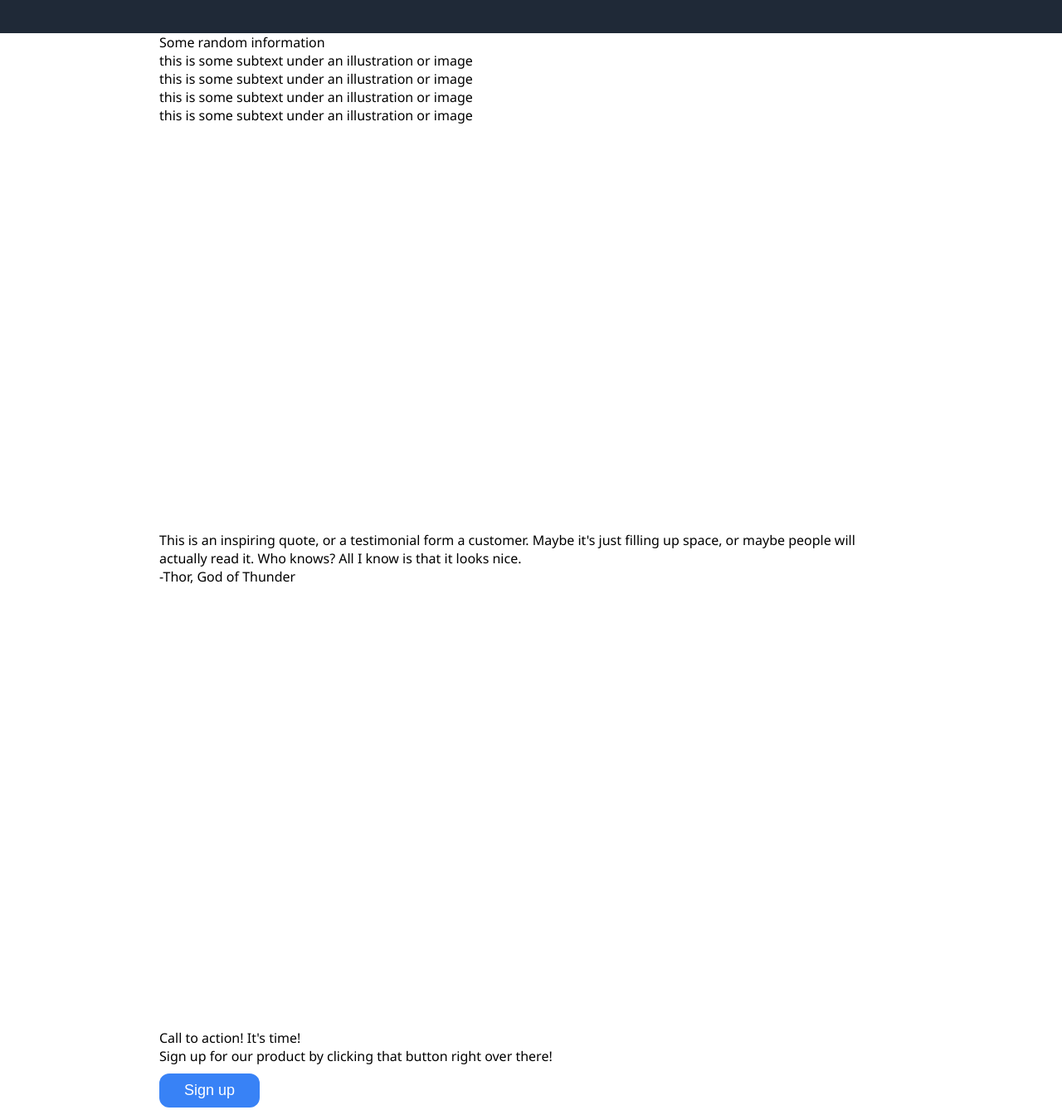
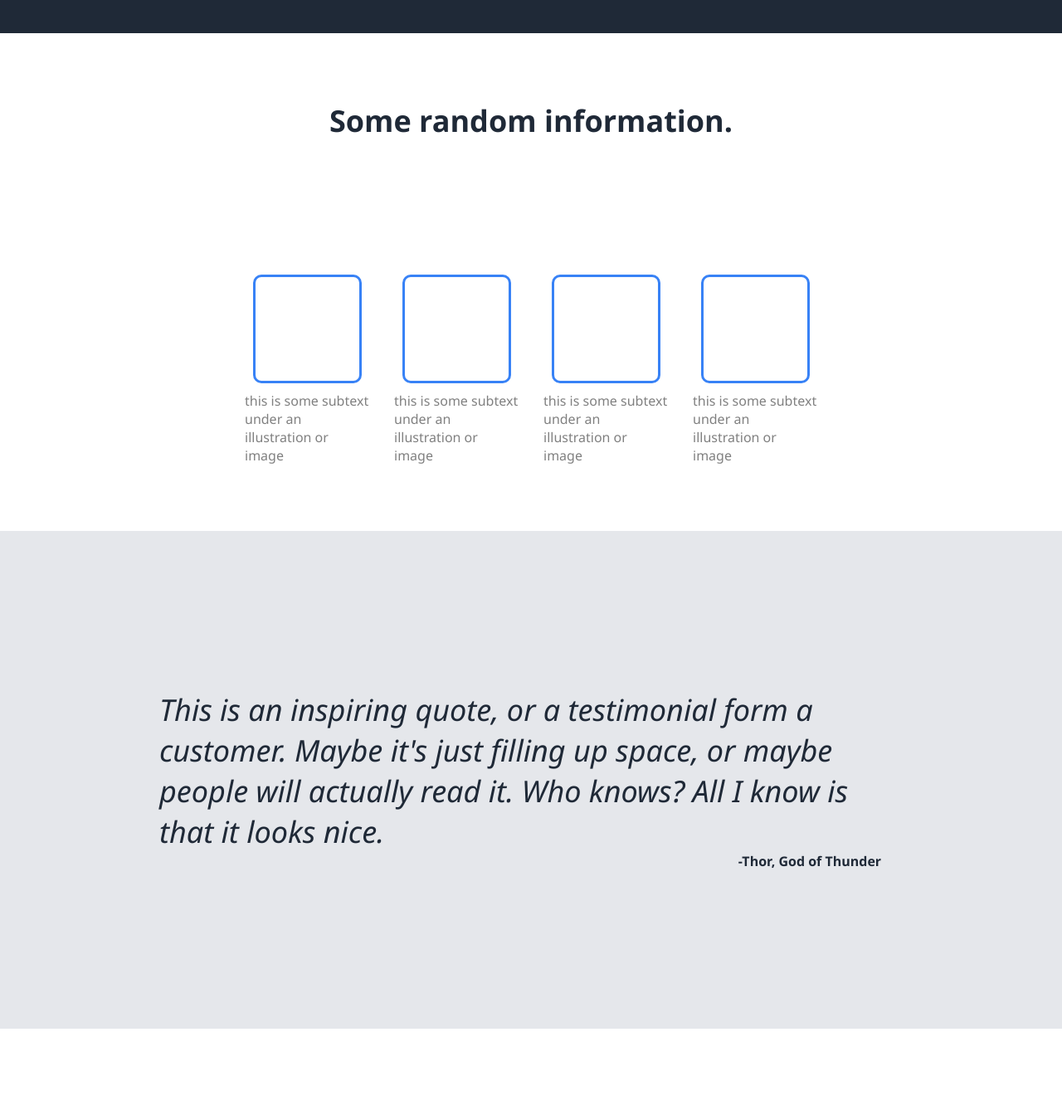
Before and after one commit to lucasgodina/landing-page, a plain HTML site: page index.html in a window 1280 px wide. Shown: the part 640-1978 px from the top of the page at 83% size. Drawn offline with Linux system fonts and the light colour scheme.

Commit message:
Finished Project

```diff
--- a/index.html
+++ b/index.html
@@ -30,7 +30,7 @@
 			<div class="intro-image">this is a placeholder for an image</div>
 		</div>
 		<div class="second-section">
-			<div class="section-title">Some random information</div>
+			<div class="section-title">Some random information.</div>
 			<div class="container">
 				<div class="info">
 					<div class="info-image"></div>
--- a/styles.css
+++ b/styles.css
@@ -78,3 +78,105 @@ button {
     cursor: pointer;
     margin-top: 10px;
 }
+
+.second-section {
+    display: flex;
+    flex-direction: column;
+    align-items: center;
+    justify-content: space-around;
+}
+
+.section-title {
+    font-size: 36px;
+    font-weight: bolder;
+    color: #1F2937;
+}
+
+.container {
+    display: flex;
+    flex-direction: row;
+}
+
+.info {
+    display: flex;
+    flex-direction: column;
+    width: 150px;
+    margin: 0 15px;
+    justify-content: center;
+    align-items: center;
+}
+
+.info-image {
+    width: 125px;
+    height: 125px;
+    border: 3px solid #3882F6;
+    border-radius: 10px;
+}
+
+.info-text {
+    margin-top: 10px;
+    color: gray;
+}
+
+.third-section {
+    background-color: #E5E7EB;
+    display: flex;
+    flex-direction: column;
+    align-items: center;
+    justify-content: center;
+}
+
+.quote {
+    color: #1F2937;
+    font-size: 36px;
+    font-style: italic;
+    font-weight: lighter;
+}
+
+.quote-author {
+    color: #1F2937;
+    font-weight: 600;
+    margin-left: 75%;
+}
+
+.fourth-section {
+    display: flex;
+    justify-content: center;
+    align-items: center;
+}
+
+.modal {
+    width: 95%;
+    height: 25%;
+    background-color: #3882F6;
+    border-radius: 10px;
+    display: flex;
+    justify-content: center;
+    align-items: center;
+}
+
+.modal-text {
+    color: #E5E7EB;
+    font-size: 20px;
+}
+
+.text-title {
+    font-weight: bold;
+}
+
+.modal-button {
+    border: 3px solid #E5E7EB;
+    border-radius: 10px;
+    margin-left: 15px;
+}
+
+footer {
+    height: 100px;
+    color: #E5E7EB;
+    text-align: center;
+    line-height: 15vh;
+}
+
+a {
+    color: #3882F6;
+}
```
